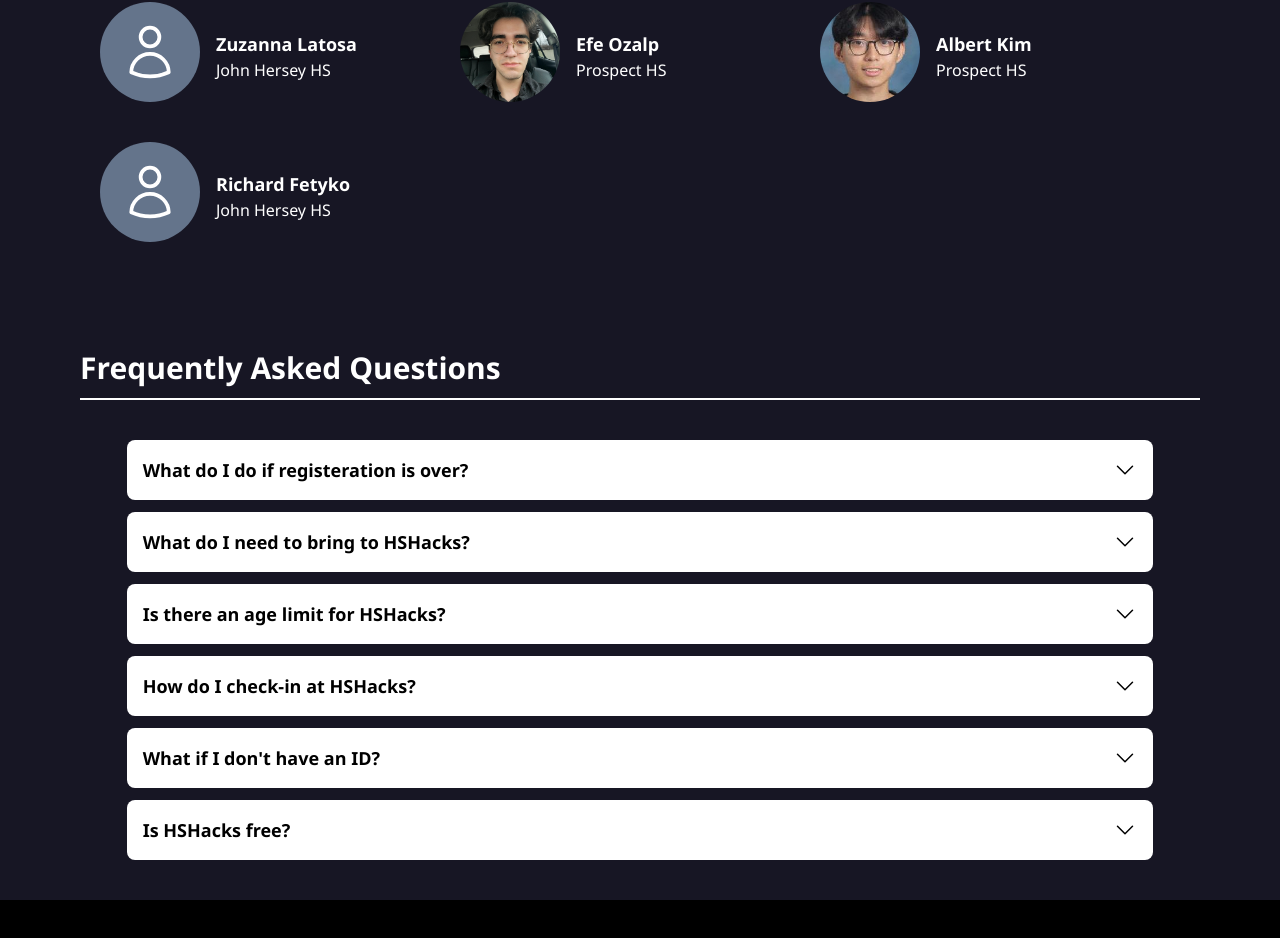
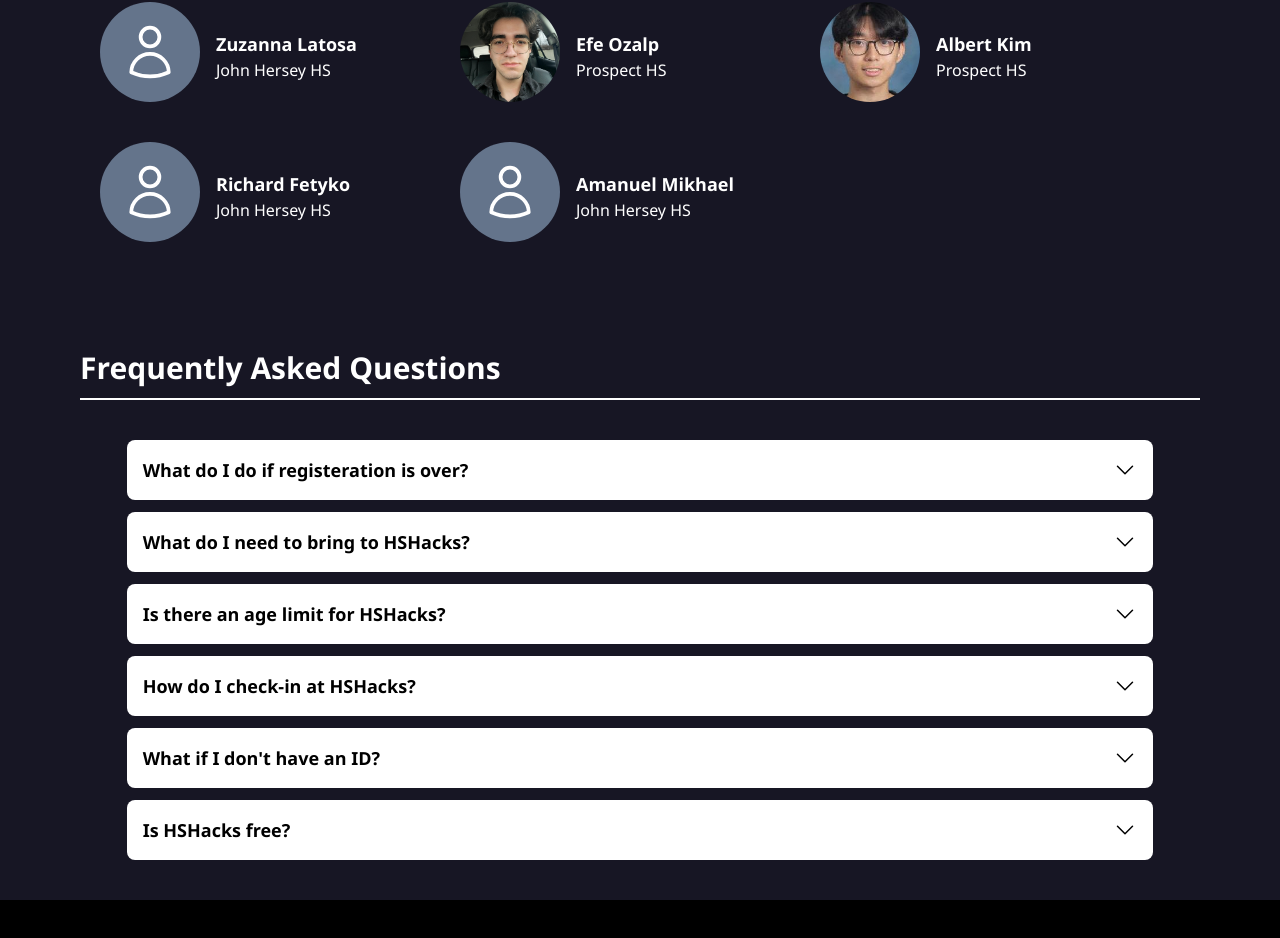
Before and after one commit to AAlchi/HSHacks, a Next.js app in the folder hshacks/: page / in a window 1280 px wide. Shown: the part 4500-5438 px from the top of the page. Built offline with nearby package versions, Linux system fonts and the light colour scheme.

Commit message:
fixing team

```diff
--- a/hshacks/pages/components/homepage_component/team/Team.tsx
+++ b/hshacks/pages/components/homepage_component/team/Team.tsx
@@ -16,6 +16,7 @@ const Team = () => {
           <ProfileBlock image="/profile/Efe.png" name="Efe Ozalp" school="Prospect HS" />
           <ProfileBlock image="/profile/Albert.jpeg" name="Albert Kim" school="Prospect HS" />
           <ProfileBlock image="default" name="Richard Fetyko" school="John Hersey HS" />
+          <ProfileBlock image="default" name="Amanuel Mikhael" school="John Hersey HS" />
         </div>
     </div>
   )
```
